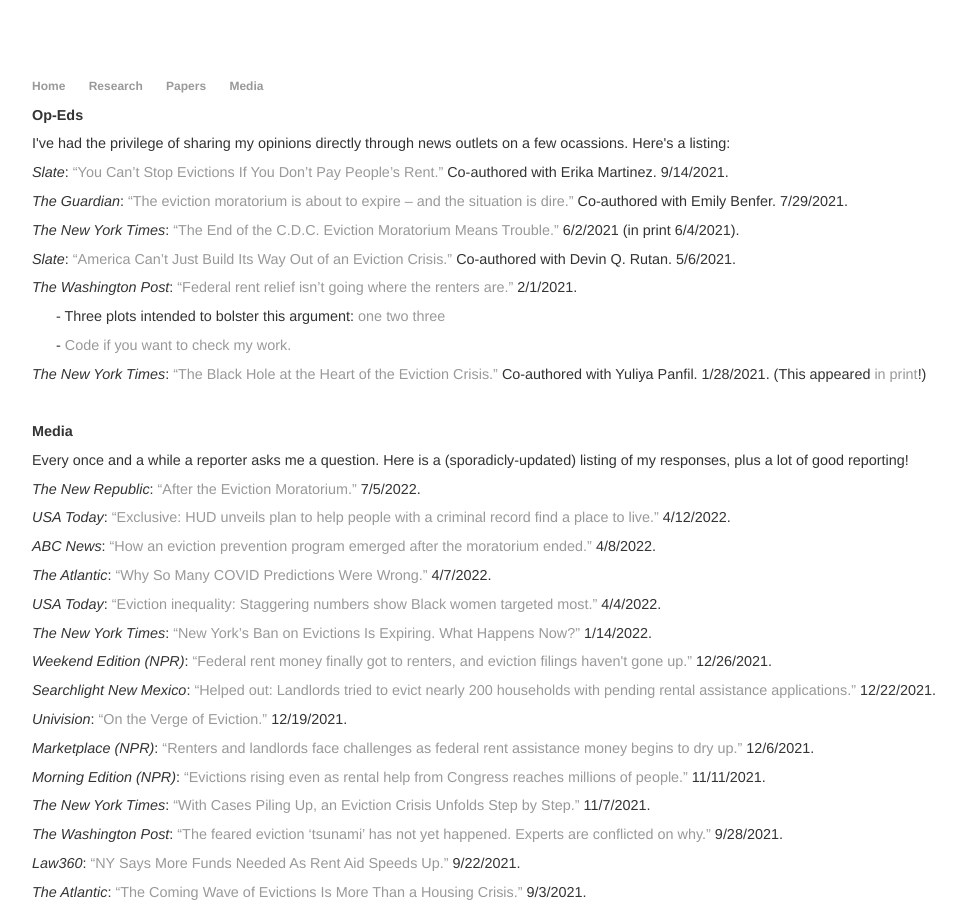
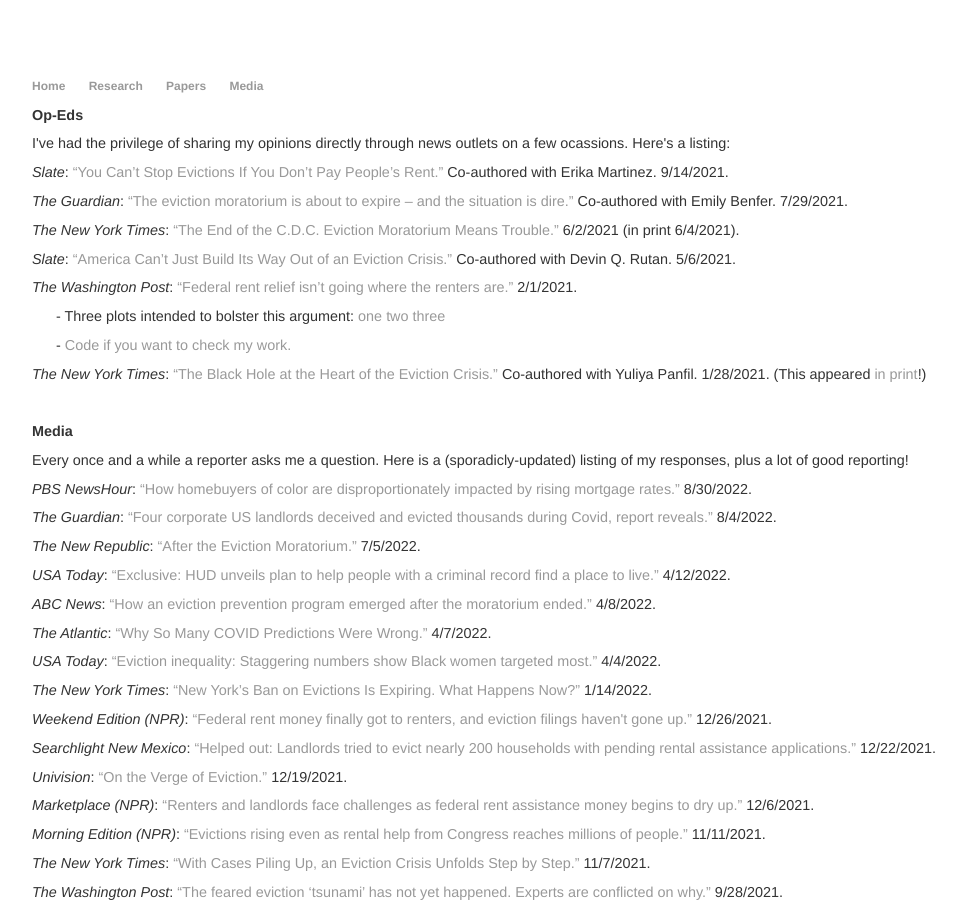
Before and after one commit to pshepburn/pshepburn.github.io, a Jekyll site: the page built from media.html, in a window 1280 px wide and 900 px high. Shown: the whole window, without its empty margins (55-1021 px from the left). Built offline with Jekyll 4.4.1, drawn with Linux system fonts in a browser that asks for light colours.

Commit message:
update september

```diff
--- a/media.html
+++ b/media.html
@@ -18,6 +18,8 @@
 	<p><strong>Media</strong></p>
 	<p>Every once and a while a reporter asks me a question. Here is a (sporadicly-updated) listing of my responses, plus a lot of good reporting!</p>
 
+	<p><em>PBS NewsHour</em>: <a href="https://www.youtube.com/watch?v=7oZvx_1yzdc">“How homebuyers of color are disproportionately impacted by rising mortgage rates.”</a> 8/30/2022.</p>
+	<p><em>The Guardian</em>: <a href="https://www.theguardian.com/us-news/2022/aug/04/four-corporate-us-landlords-deceived-evicted-thousands-during-covid-report-reveals">“Four corporate US landlords deceived and evicted thousands during Covid, report reveals.”</a> 8/4/2022.</p>
 	<p><em>The New Republic</em>: <a href="https://newrepublic.com/article/166774/eviction-moratorium-new-york-housing-court?&utm_source=urban_newsletters&utm_medium=RCWG">“After the Eviction Moratorium.”</a> 7/5/2022.</p>
 	<p><em>USA Today</em>: <a href="https://www.usatoday.com/story/news/nation/2022/04/12/can-get-housing-felony-hud-says-yes/9510564002/">“Exclusive: HUD unveils plan to help people with a criminal record find a place to live.”</a> 4/12/2022.</p>
 	<p><em>ABC News</em>: <a href="https://abcnews.go.com/Politics/eviction-prevention-program-emerged-moratorium-ended/story?id=83922544">“How an eviction prevention program emerged after the moratorium ended.”</a> 4/8/2022.</p>
```
Also changed, not shown: 1 other file.
